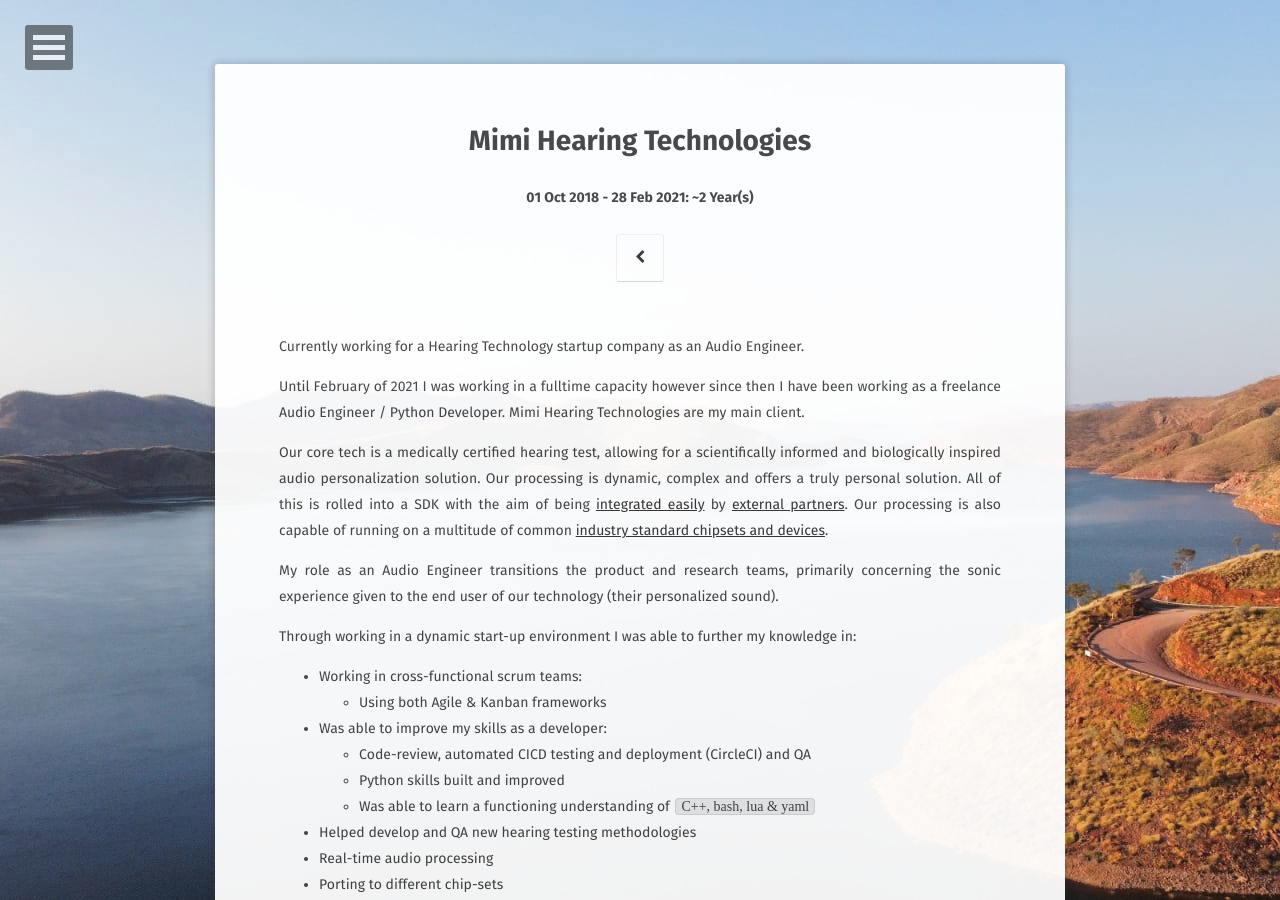
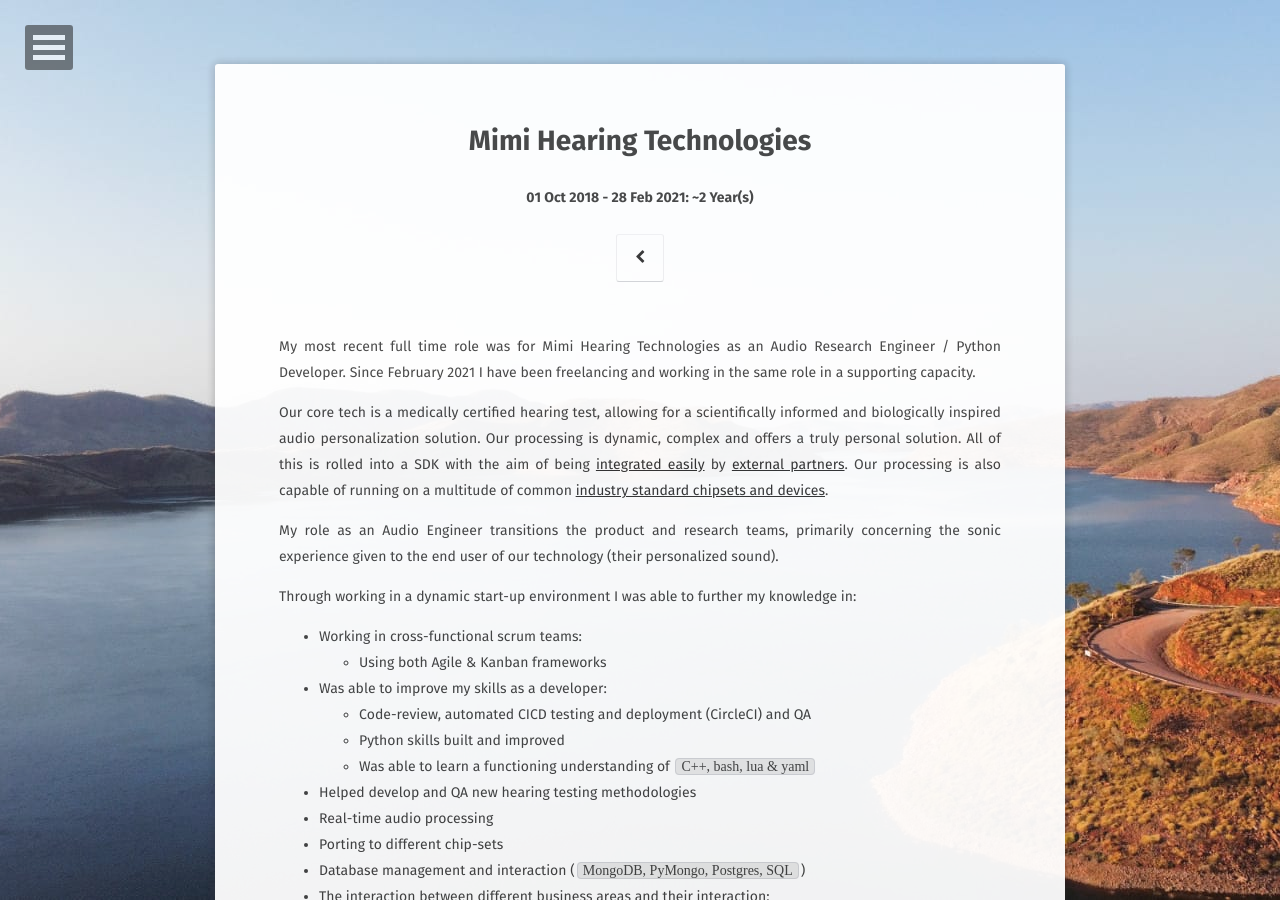
Before and after one commit to jordyjwilliams/jordyjwilliams.github.io, a Jekyll site: the page built from _posts/2018-10-22-mimi_hearing_technologies.md, in a window 1280 px wide and 900 px high. Built offline with Jekyll 4.4.1, drawn with Linux system fonts in a browser that asks for light colours; some web fonts are replaced.

Commit message:
update Mimi wrt current work status

```diff
--- a/_posts/2018-10-22-mimi_hearing_technologies.md
+++ b/_posts/2018-10-22-mimi_hearing_technologies.md
@@ -7,12 +7,9 @@ excerpt: "01/10/2018 - 28/02/2021: (2.5 years)"
 image: "/assets/img/logos/mimi.png"
 comments: false
 ---
+My most recent full time role was for Mimi Hearing Technologies as an Audio Research Engineer / Python Developer. Since February 2021 I have been freelancing and working in the same role in a supporting capacity.
 
-Currently working for a Hearing Technology startup company as an Audio Engineer.
-
-Until February of 2021 I was working in a fulltime capacity however since then I have been working as a freelance Audio Engineer / Python Developer. Mimi Hearing Technologies are my main client.
-
-Our core tech is a medically certified hearing test, allowing for a scientifically informed and biologically inspired audio personalization solution. Our processing is dynamic, complex and  offers a truly personal solution. All of this is rolled into a SDK with the aim of being [integrated easily](https://integrate.mimi.io/) by [external partners](https://www.mimi.io/partners). Our processing is also capable of running on a multitude of common [industry standard chipsets and devices](https://integrate.mimi.io/solutions/select-platform).
+Our core tech is a medically certified hearing test, allowing for a scientifically informed and biologically inspired audio personalization solution. Our processing is dynamic, complex and  offers a truly personal solution. All of this is rolled into a SDK with the aim of being [integrated easily](https://integrate.mimi.io/) by [external partners](https://www.mimi.io/partners). Our processing is also capable of running on a multitude of common [industry standard chipsets and devices](https://integrate.mimi.io/solutions/implement-mimi).
 
 My role as an Audio Engineer transitions the product and research teams, primarily concerning the sonic experience given to the end user of our technology (their personalized sound).
 
```
